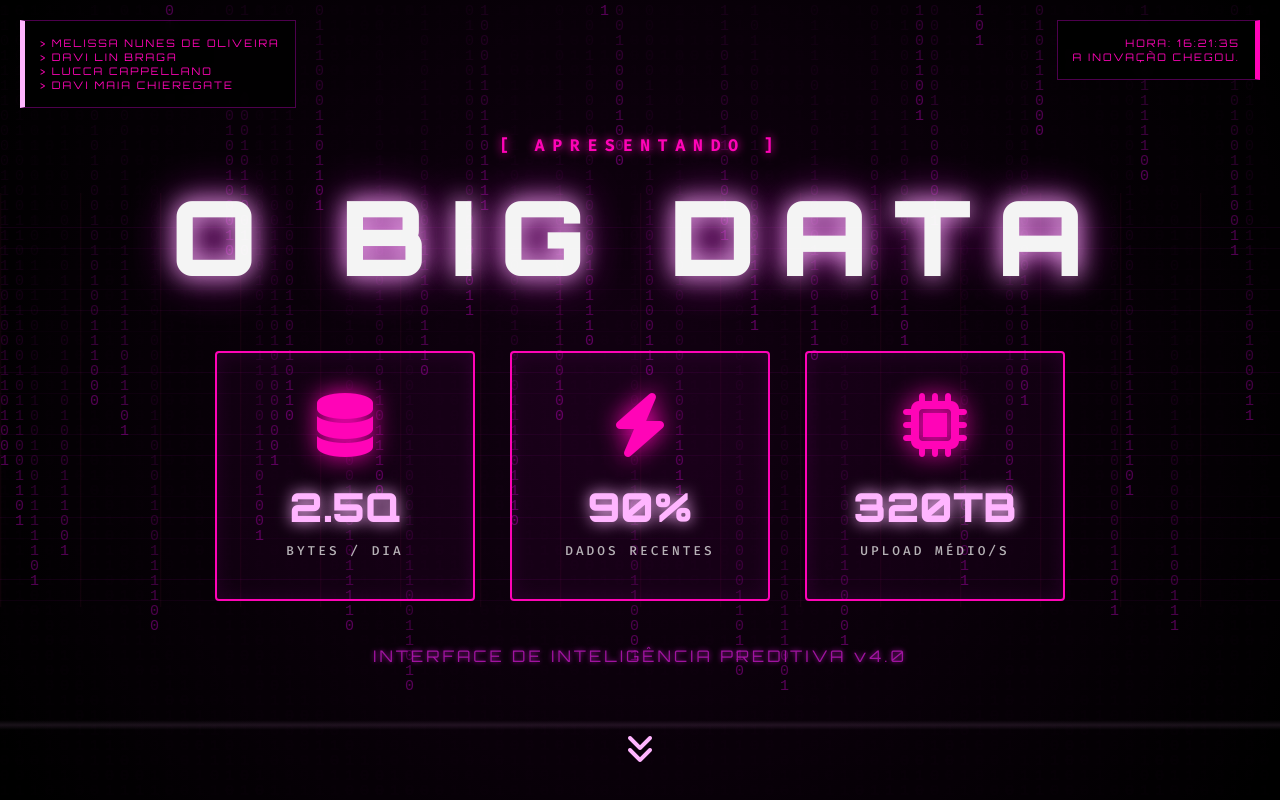
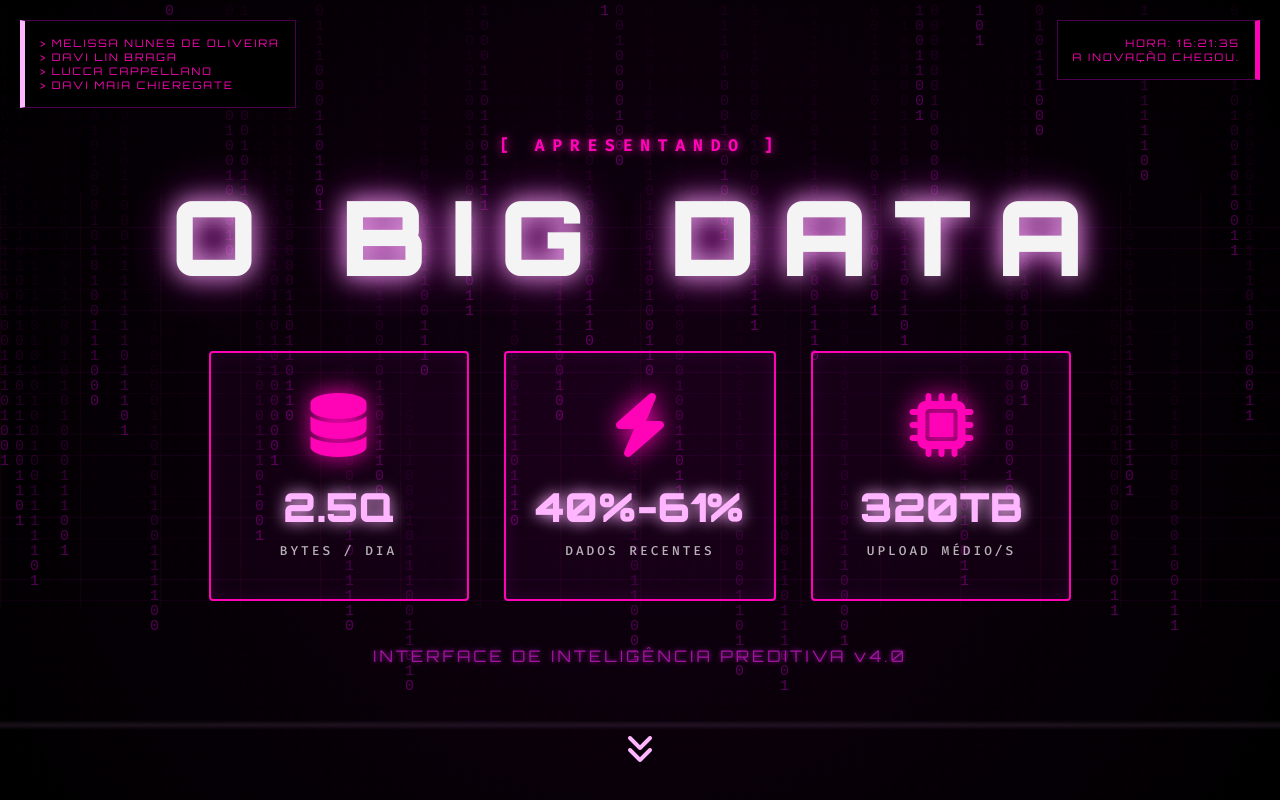
Before and after one commit to mellz980/apresentacao-big-data, a plain HTML site: page index.html in a window 1280 px wide. Shown: the top 800 px of the page. Drawn offline with Linux system fonts and the light colour scheme.

Commit message:
Update index.html

```diff
--- a/index.html
+++ b/index.html
@@ -379,7 +379,7 @@
 
                 <div class="stat-box">
                     <i class="fas fa-bolt"></i>
-                    <span>90%</span>
+                    <span>40%-61%</span>
                     <small>DADOS RECENTES</small>
                 </div>
 
```
